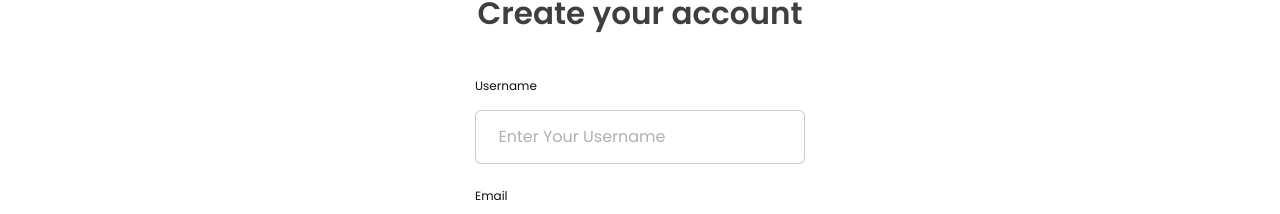
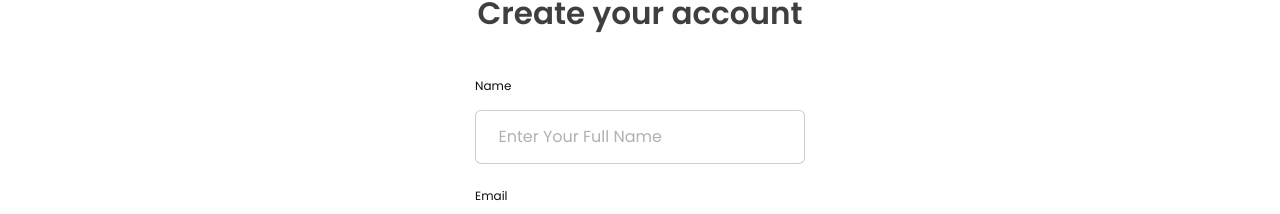
Before and after one commit to Codelinear/sea-project, a React (Create React App) app: page /signup in a window 1280 px wide. Shown: the part 234-448 px from the top of the page. Built offline with nearby package versions, Linux system fonts and the light colour scheme.

Commit message:
Register User requires Full Name

```diff
--- a/src/components/pages/signup/Signup.jsx
+++ b/src/components/pages/signup/Signup.jsx
@@ -3,7 +3,7 @@ import "./signup.scss";
 import { Link, useNavigate } from "react-router-dom";
 
 const Signup = () => {
-  const [username, setUsername] = useState("");
+  const [fullName, setFullName] = useState("");
   const [email, setEmail] = useState("");
   const [password, setPassword] = useState("");
   const [error, setError] = useState("");
@@ -13,7 +13,7 @@ const Signup = () => {
   const handleRegistration = async (e) => {
     e.preventDefault();
 
-    if (!username || !email || !password) {
+    if (!fullName || !email || !password) {
       setErrorpage("All fields are required");
       return;
     }
@@ -26,7 +26,7 @@ const Signup = () => {
           "Content-Type": "application/json",
         },
         body: JSON.stringify({
-          username,
+          fullName,
           email,
           password,
         }),
@@ -53,14 +53,14 @@ const Signup = () => {
 
         <div className="input-section pt-10 flex flex-col items-center justify-center">
           <div>
-            <div className="span">Username</div>
+            <div className="span">Name</div>
             <div className="input-field">
               <input
-                value={username}
-                onChange={(e) => setUsername(e.target.value)}
+                value={fullName}
+                onChange={(e) => setFullName(e.target.value)}
                 required
                 type="text"
-                placeholder="Enter Your Username"
+                placeholder="Enter Your Full Name"
               />
             </div>
           </div>
```
Also changed, not shown: 1 other file (tests, documents, lock files or other folders).
